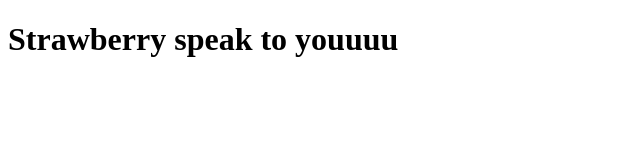
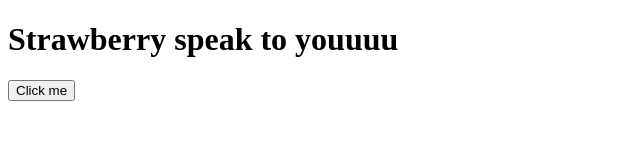
Before and after one commit to originalchinmay/minion-speak, a plain HTML site: page index.html in a window 1280 px wide. Shown: the whole page, without its empty margins (0-640 px from the left). Drawn offline with Linux system fonts and the light colour scheme.

Commit message:
added button

```diff
--- a/app.js
+++ b/app.js
@@ -1,2 +1,10 @@
 // var userName = prompt("Enter your pseudo name");
 // alert("This is working!! " + userName);
+
+//----------------button
+
+var btnTranslate = document.querySelector("#btn-translate");
+
+btnTranslate.addEventListener("click", function clickEventHandler() {
+  console.log("clicked!");
+});
--- a/index.html
+++ b/index.html
@@ -9,6 +9,7 @@
   <body>
     <h1>Strawberry speak to youuuu</h1>
 
+    <button id="btn-translate">Click me</button>
     <script src="./app.js" type="text/javascript"></script>
   </body>
 </html>
```
